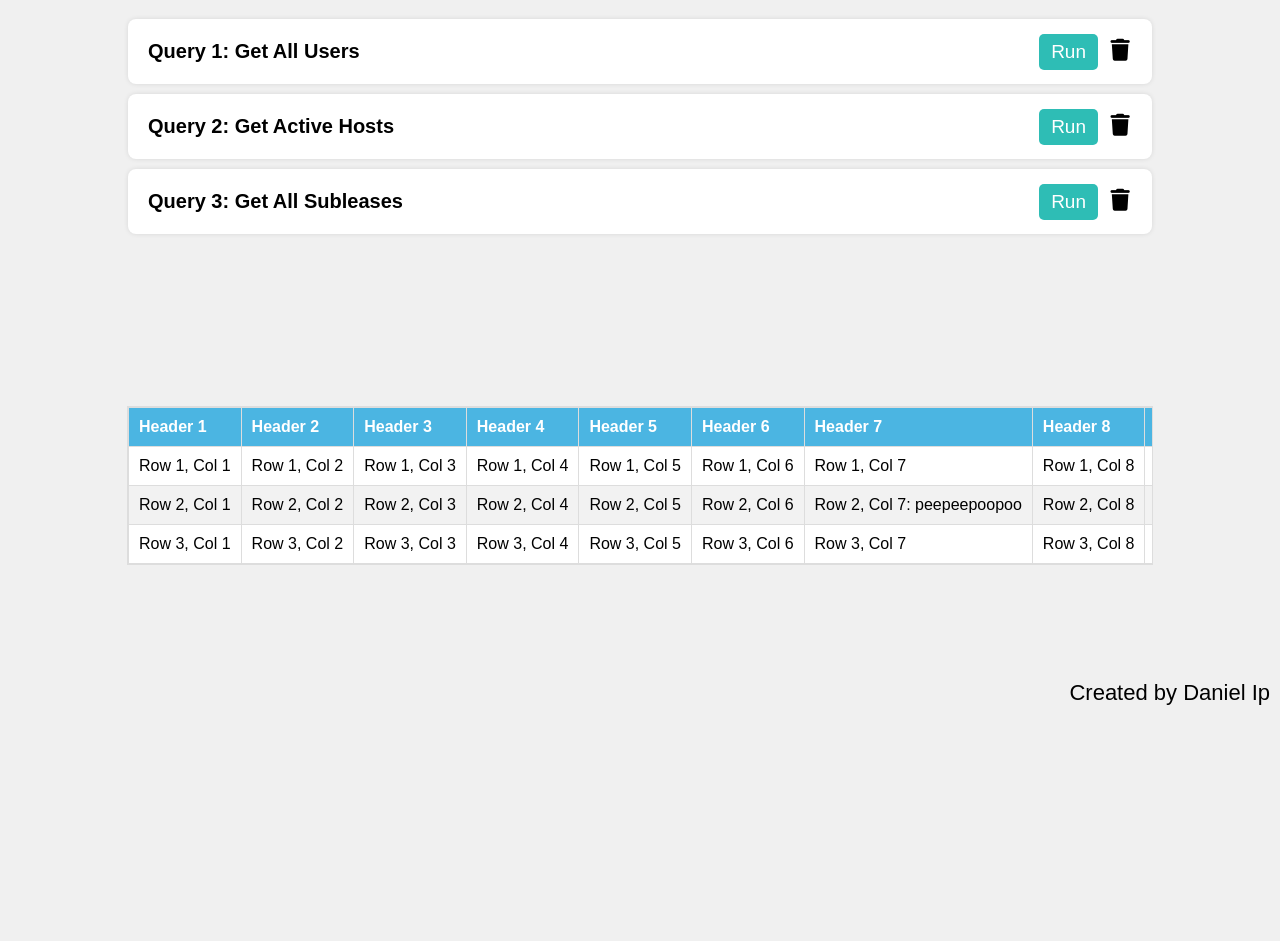
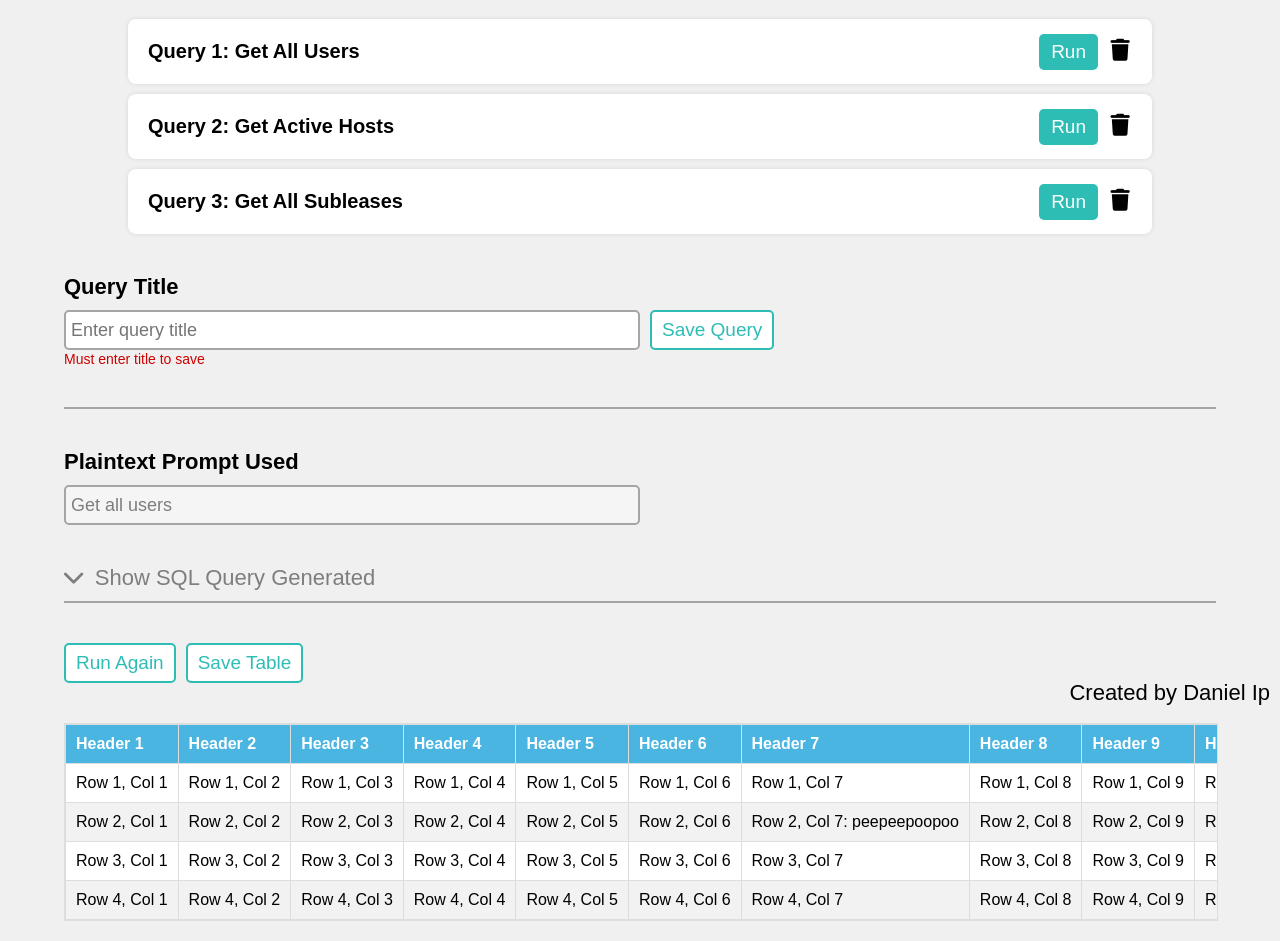
Before and after one commit to IpDaniel/hostUAdminDashboard, a Flask app: template templates/queries/saved-queries.html in a window 1280 px wide. Shown: the part 84-1025 px from the top of the page. Before the commit the page ends 789 px from the top, so only its background shows below. Run offline with Flask 3, Linux system fonts and the light colour scheme; the template is opened without the code that fills it, so the values that code supplies are empty.

Commit message:
Added a pretty little dropdown carrot on the dropdown menu to see the sql prompt used

```diff
--- /dev/null
+++ b/scripts/js/toggle-dropdown.js
@@ -0,0 +1,17 @@
+function toggleDropdown() {
+    const content = document.getElementById('dropdown-content');
+    const downArrow = document.getElementById('sql-query-down-arrow');
+    const upArrow = document.getElementById('sql-query-up-arrow');
+    const header = document.getElementById('sql-query-header');
+    if (upArrow.style.visibility === 'hidden') {
+        upArrow.style.visibility = 'visible';
+        downArrow.style.visibility = 'hidden';
+        upArrow.style.marginLeft = '-30px';
+        header.style.marginLeft = '0px'
+    } else {
+        upArrow.style.visibility = 'hidden';
+        downArrow.style.visibility = 'visible';
+        header.style.marginLeft = '0px'
+    }
+    content.classList.toggle('show');
+}
--- a/templates/queries/saved-queries.html
+++ b/templates/queries/saved-queries.html
@@ -80,7 +80,7 @@
     </style>
     <link rel="stylesheet" href="../../styles/styles.css">
     <link rel="stylesheet" href="../../styles/output-table.css">
-    <link rel="stylesheet" href="../../styles/que.css">
+    <link rel="stylesheet" href="../../styles/query-finished-running.css">
     <link rel="stylesheet" href="https://cdnjs.cloudflare.com/ajax/libs/font-awesome/6.0.0-beta3/css/all.min.css">
 
 </head>
@@ -128,6 +128,40 @@
 
     <div class="content">
 
+        <div class="query-finished-running">
+            <div class="query-title-container add-bottom-border">
+                <h2>Query Title</h2>
+                <div class="query-title-input-container">
+                    <input type="text" class="small-text-box" placeholder="Enter query title">
+                    <button>Save Query</button>
+                </div>
+                <p class="save-failure-text">Must enter title to save</p>
+            </div>
+            <div id="plaintext-prompt-section">
+                <h2>Plaintext Prompt Used</h2>
+                <div class="plaintext-prompt-box">
+                    <input type="text" class="small-text-box" readonly value="Get all users">
+                </div>
+            </div>
+            <div class="dropdown">
+                <span class="dropdown-header" onclick="toggleDropdown()">
+                    <i id="sql-query-down-arrow" class="fas fa-chevron-down"></i>
+                    <i id="sql-query-up-arrow" style="visibility: hidden;"class="fas fa-chevron-up"></i>
+                    <span id="sql-query-header" style="padding-left: 10px; margin-left: -30px;">Show SQL Query Generated</span>
+                </span>
+                <div class="dropdown-content add-bottom-border" id="dropdown-content">
+                    <textarea id="query-text-box" style="font-family: 'Courier New', Courier, monospace;" class="small-text-box">SELECT (*) FROM USER</textarea>
+                    <p>Note to double check if im really sure I want to make this editable in the beta</p>
+                    <button class="run-button">Save Changes</button>
+                    <p class="save-failure-text" style="margin-top: 3px">Must enter title to save</p>
+                </div>
+            </div>
+            <div class="button-group">
+                <button class="run-button">Run Again</button>
+                <button class="run-button">Save Table</button>
+            </div>
+
+            <!-- INSERT TABLE HTML HERE -->
             <div class="table-container">
                 <table>
                     <thead>
@@ -195,11 +229,27 @@
                             <td>Row 3, Col 12</td>
                             <td>Row 3, Col 13</td>
                         </tr>
+                        <tr>
+                            <td>Row 4, Col 1</td>
+                            <td>Row 4, Col 2</td>
+                            <td>Row 4, Col 3</td>
+                            <td>Row 4, Col 4</td>
+                            <td>Row 4, Col 5</td>
+                            <td>Row 4, Col 6</td>
+                            <td>Row 4, Col 7</td>
+                            <td>Row 4, Col 8</td>
+                            <td>Row 4, Col 9</td>
+                            <td>Row 4, Col 10</td>
+                            <td>Row 4, Col 11</td>
+                            <td>Row 4, Col 12</td>
+                            <td>Row 4, Col 13</td>
+                        </tr>
 
                         <!-- Repeat similar rows -->
                         <!-- Use a loop or backend logic to generate these rows in actual implementation -->
                     </tbody>
                 </table>
+            </div>
         </div>
     </div>
 
@@ -209,4 +259,5 @@
         Created by Daniel Ip
     </div>
 </body>
+<script src="../../scripts/js/toggle-dropdown.js"></script>
 </html>
```
Also changed, not shown: templates/queries/llm_queries.html (+8 -8 lines). Lines whose indentation alone changed are shown as unchanged.
